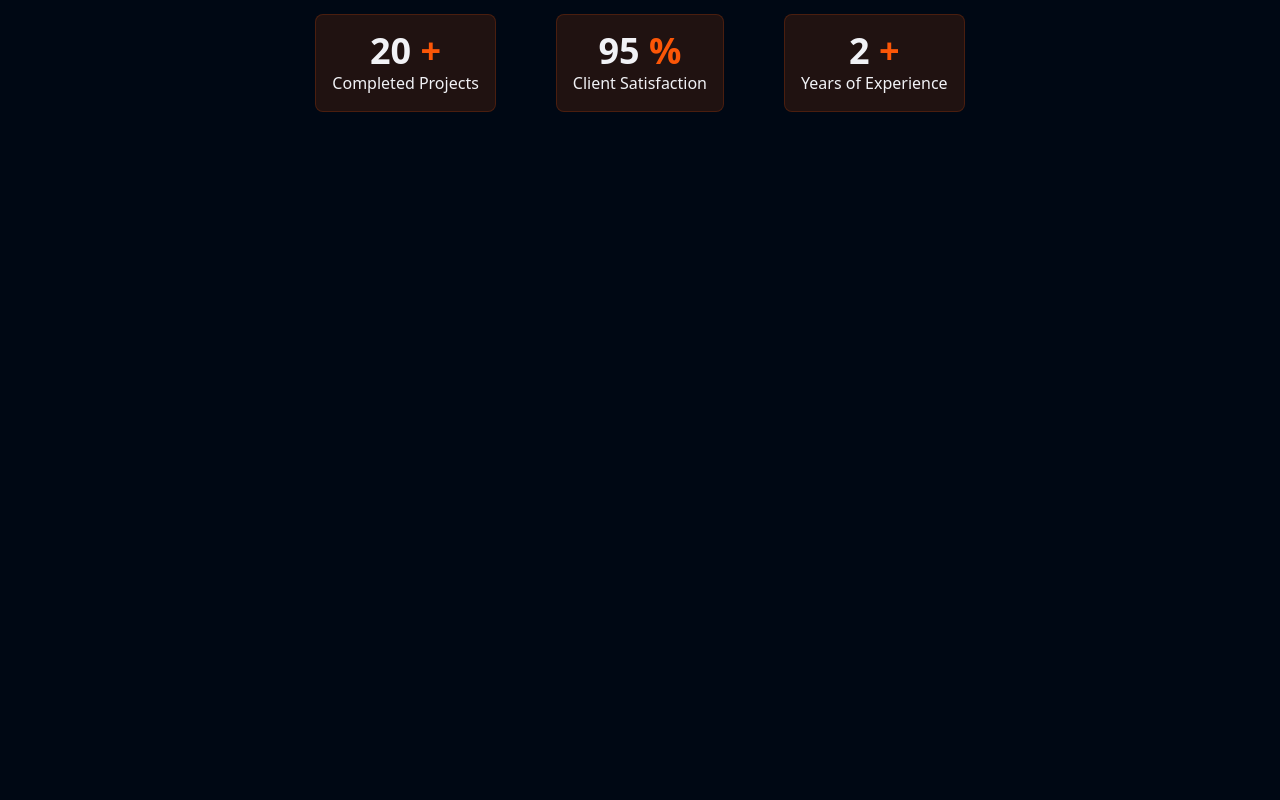
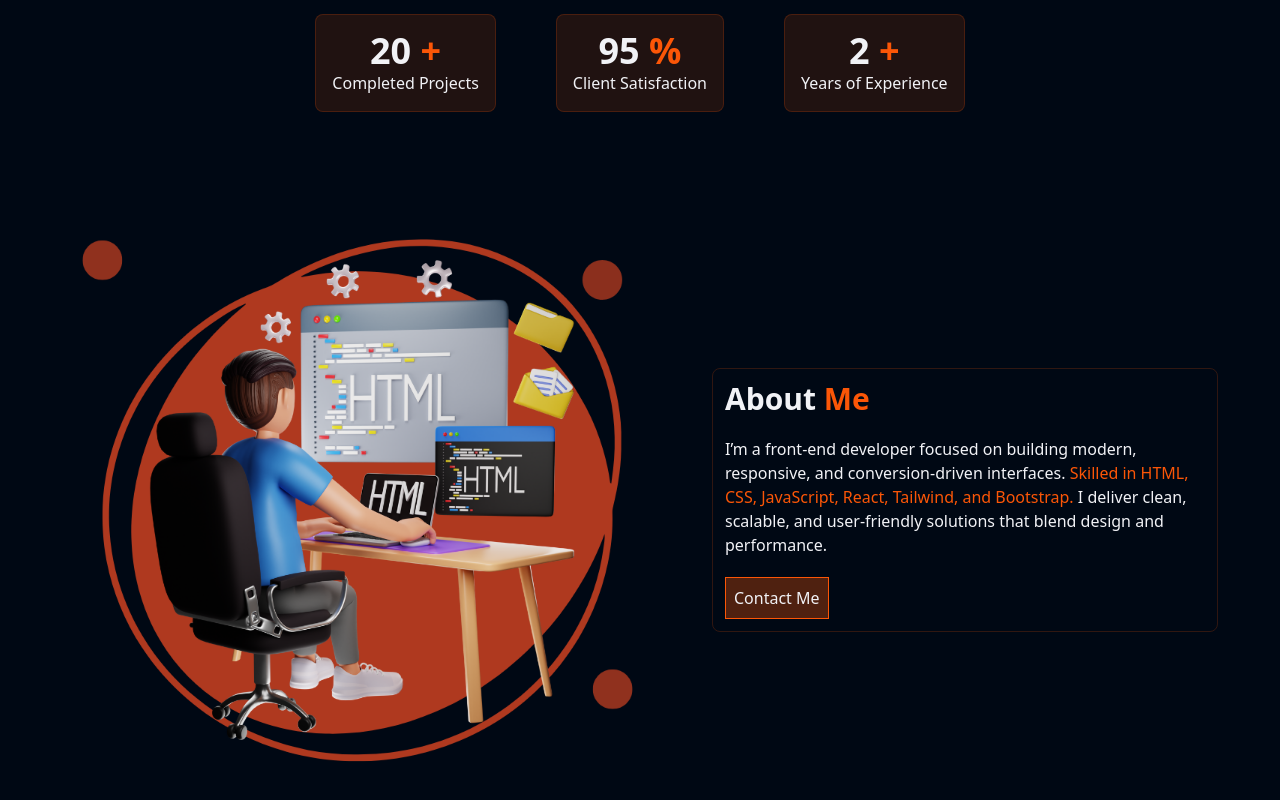
Before and after one commit to ramoncode-exe/my-dev-portfolio, a React (Vite) app: page / in a window 1280 px wide. Shown: the part 766-1566 px from the top of the page. Before the commit the page ends 954 px from the top, so only its background shows below. Built offline with nearby package versions, Linux system fonts and the light colour scheme.

Commit message:
New Section - About Me

```diff
--- a/src/App.jsx
+++ b/src/App.jsx
@@ -1,6 +1,7 @@
 import Header from './components/Header.jsx';
 import Home from './components/Home.jsx';
 import Datas from './components/Datas.jsx';
+import About from './components/About.jsx';
 
 
 function App(){
@@ -9,6 +10,7 @@ function App(){
       <Header />
       <Home />
       <Datas />
+      <About />
     </div>
   );
 }
--- /dev/null
+++ b/src/components/About.jsx
@@ -0,0 +1,20 @@
+import { motion } from "framer-motion";
+import AboutImg from "../assets/back-dev.png";
+
+function About(){
+    return(
+        <div className="p-3 flex justify-evenly items-center max-lg:flex max-lg:flex-wrap max-lg:mb-8">
+            <div>
+                <motion.img initial={{ y:+200, opacity: 0 }} animate={{ y: 0, opacity: 1 }} transition={{ duration: 1.5, ease:"easeIn" }} className="w-150" src={AboutImg} alt="html dev coding" />
+            </div>
+            <div className="p-3 border border-[#fb560730] rounded-lg max-lg:mt-8">
+                <h2 className="text-3xl font-bold mb-5">About <span className="text-[#fb5607]">Me</span></h2>
+                <p className="w-120 text-md mb-5 max-lg:w-100">I’m a front-end developer focused on building modern, responsive, and conversion-driven interfaces. <span className="text-[#fb5607]">Skilled in HTML, CSS, JavaScript, React, Tailwind, and Bootstrap.</span> I deliver clean, scalable, and user-friendly solutions that blend design and performance.</p>
+                <button className="bg-[#fb560750] p-2 mr-5 hover:bg-transparent border border-[#fb5607]">Contact Me</button>
+            </div>
+        </div>
+
+    );
+}
+
+export default About;
```
Also changed, not shown: src/assets/back-dev.png (added).
